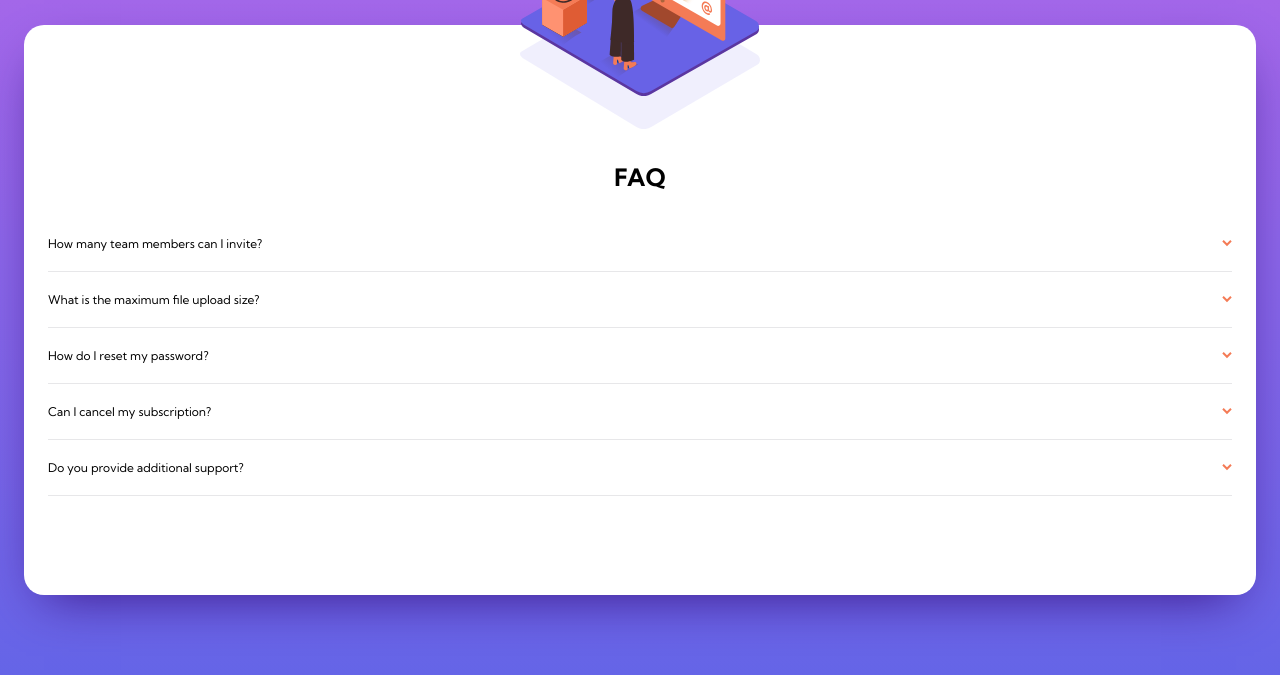
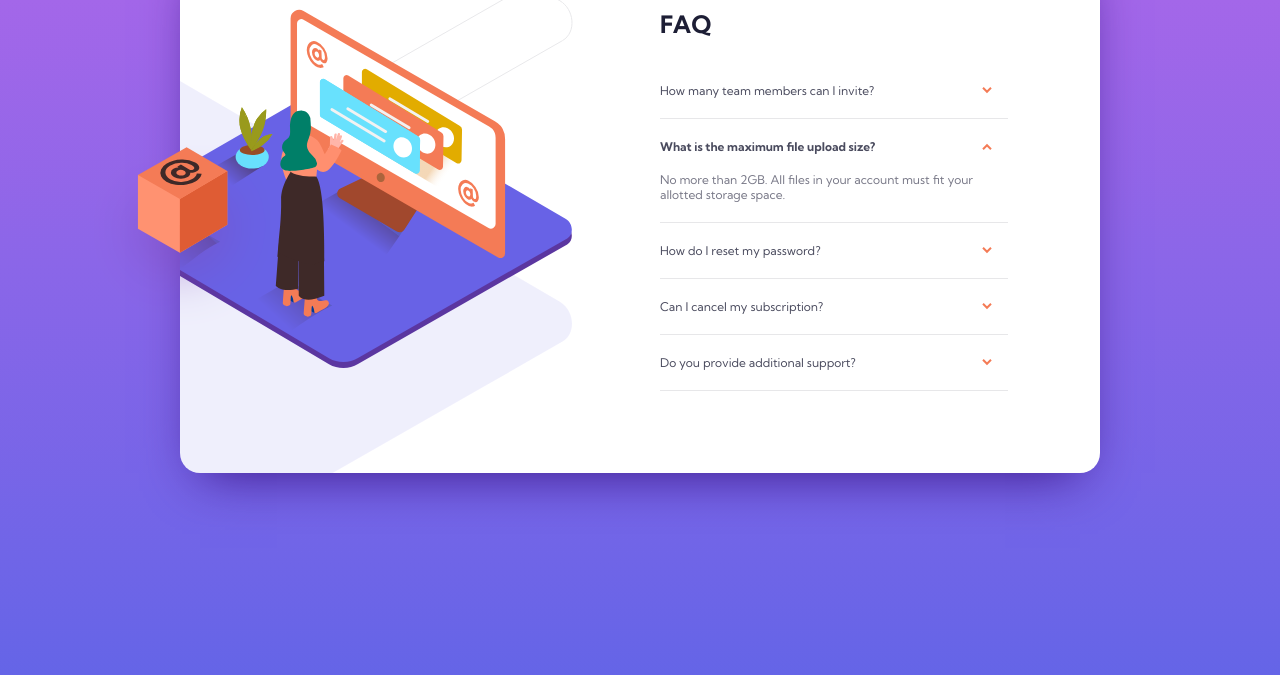
Before and after one commit to marisudris/frontend-mentor-faq-accordion-card, a plain HTML site: page index.html in a window 1280 px wide. Shown: the part 125-800 px from the top of the page. Drawn offline with Linux system fonts and the light colour scheme.

Commit message:
Add desktop styles

```diff
--- a/index.html
+++ b/index.html
@@ -49,7 +49,7 @@
             </li>
 
             <li class="card__list-item">
-              <details class="details">
+              <details class="details" open>
                 <summary class="details__summary">
                   What is the maximum file upload size?
                 </summary>
--- a/style.css
+++ b/style.css
@@ -68,7 +68,14 @@ body {
 .content {
   display: flex;
   justify-content: center;
-  margin: 150px 1.5em 5em;
+  align-items: flex-start;
+  margin: 8em 1.5em;
+}
+
+@media (min-width: 650px) {
+  .content {
+    margin: 4em 3em;
+  }
 }
 
 .content > * {
@@ -87,16 +94,37 @@ body {
 
 .card {
   font-family: "Kumbh Sans", sans-serif;
-  padding: 0 1.5em 3em;
+  max-width: 920px;
+  /*padding: 0 1.5em 3em; */
   background: white;
   border-radius: 20px;
   box-shadow: 0 20px 50px -20px var(--clr-shadow);
+  position: relative;
+}
+
+@media (min-width: 650px) {
+  .card {
+    display: flex;
+  }
+
+  .card > * {
+    flex: 1;
+  }
 }
 
 .card__header {
   text-align: center;
   background: url(./images/bg-pattern-mobile.svg) no-repeat center 0;
   padding-bottom: 4.125em;
+}
+
+@media (min-width: 650px) {
+  .card__header {
+    background: url(./images/illustration-woman-online-desktop.svg) no-repeat
+        left -80px top 70px,
+      url(./images/bg-pattern-desktop.svg) top -290px left -573px no-repeat;
+    padding-bottom: 0;
+  }
 }
 
 .mobile-illustration {
@@ -108,13 +136,51 @@ body {
   display: none;
 }
 
+@media (min-width: 650px) {
+  .mobile-illustration {
+    display: none;
+  }
+
+  .desktop-illustration {
+    display: initial;
+    position: absolute;
+    left: -93px;
+    top: 206px;
+  }
+}
+
+.card__body {
+  margin: 0 1.5em 3em;
+}
+
+@media (min-width: 650px) {
+  .card__body {
+    margin-top: 4.375em;
+    margin-bottom: 5.125em;
+    margin-left: 4em;
+  }
+}
+
 .card__title {
+  color: var(--clr-very-dark-desaturated-blue);
   margin-bottom: 1em;
   text-align: center;
 }
 
+@media (min-width: 650px) {
+  .card__title {
+    text-align: initial;
+  }
+}
+
 .card__list {
   font-size: 12px;
+}
+
+@media (min-width: 650px) {
+  .card__list {
+    margin-right: 5.6667em;
+  }
 }
 
 .details {
@@ -123,21 +189,32 @@ body {
 }
 
 .details__summary {
+  color: var(--txt-very-dark-grayish-blue);
   display: flex;
   align-items: center;
-  position: relative;
+  gap: 0.5em;
   cursor: pointer;
+  transition: color 0.15s ease-in-out;
+}
+
+.details__summary:hover {
+  color: var(--clr-soft-red);
 }
 
 .details__summary::after {
   content: "";
   width: 10px;
   height: 7px;
+  margin-left: auto;
   background-image: url(./images/icon-arrow-down.svg);
-  position: absolute;
-  right: 0;
   transform: rotate(0deg);
   transition: transform 0.1s ease-in-out;
+}
+
+@media (min-width: 650px) {
+  .details__summary::after {
+    margin-right: 1.333em;
+  }
 }
 
 .details[open] > .details__summary {
@@ -148,6 +225,12 @@ body {
 .details[open] > .details__summary::after {
   transform: rotate(180deg);
 }
+
+.details__full {
+  color: var(--txt-dark-grayish-blue);
+  margin-right: 1em;
+}
+
 /** Utility classes **/
 
 .visually-hidden {
```
